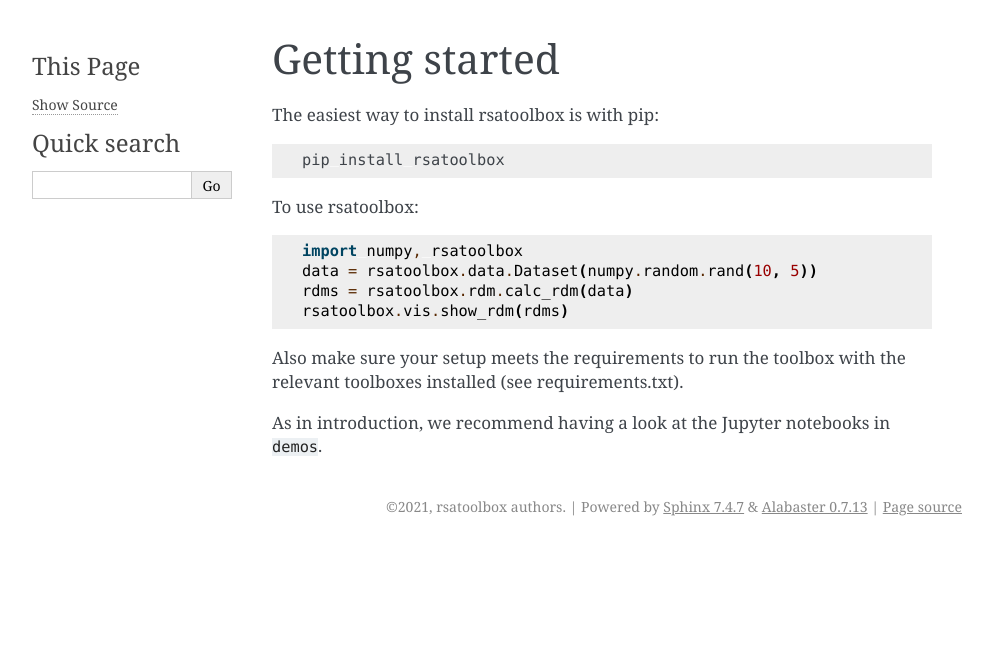
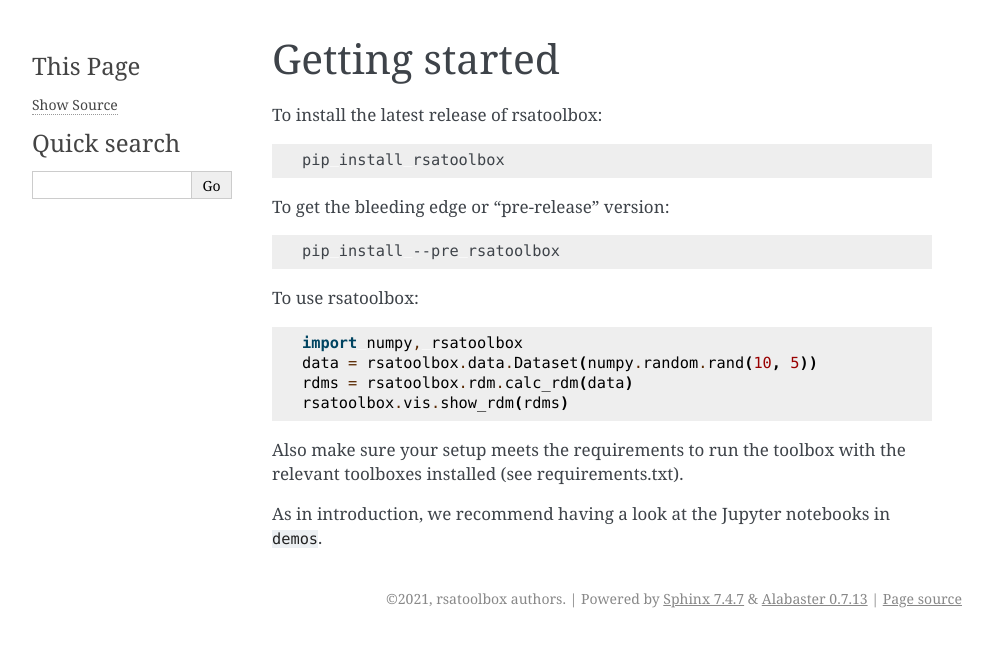
Before and after one commit to rsagroup/rsatoolbox, a Sphinx documentation site: the page built from docs/source/getting_started.rst, in a window 1280 px wide. Shown: the top 647 px of the page, without its empty margins (148-1141 px from the left). Built offline with Sphinx 7.4.7, drawn with Linux system fonts in a browser that asks for light colours; pages that are not in the unit, such as notebooks, are missing from menus.

Commit message:
small updates to docs on installation

```diff
--- a/docs/source/getting_started.rst
+++ b/docs/source/getting_started.rst
@@ -3,11 +3,19 @@
 Getting started
 ===============
 
-The easiest way to install rsatoolbox is with pip:
+To install the latest release of rsatoolbox:
 
 .. code-block:: sh
 
     pip install rsatoolbox
+
+
+To get the bleeding edge or "pre-release" version:
+
+.. code-block:: sh
+
+    pip install --pre rsatoolbox
+
 
 To use rsatoolbox:
 
```
Also changed, not shown: README.md (+2 -1 lines).
